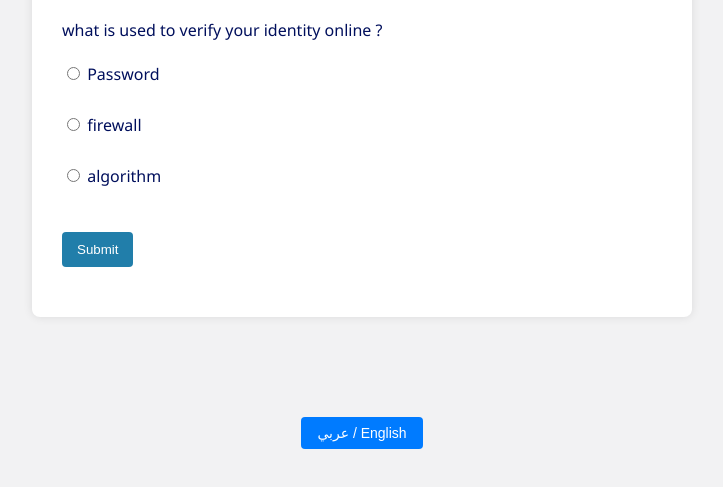
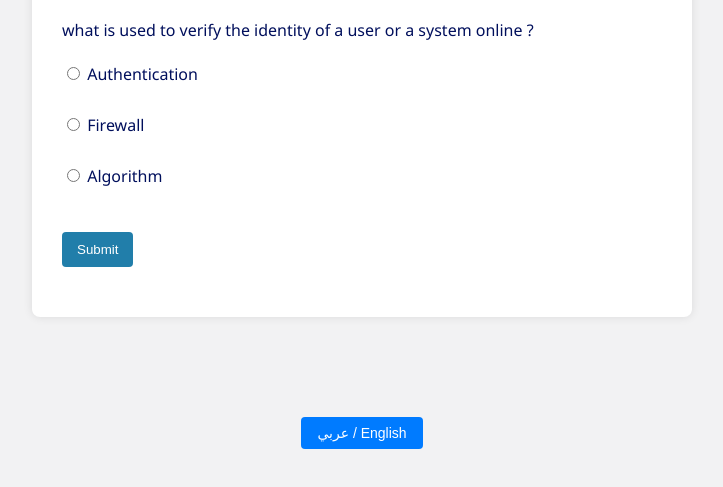
Before and after one commit to bitwiseclub/Bitfest2025, a plain HTML site: page questions/quest2.html in a window 1280 px wide. Shown: the part 197-684 px from the top of the page, without its empty margins (278-1001 px from the left). Drawn offline with Linux system fonts and the light colour scheme.

Commit message:
few updates on the questions

```diff
--- a/questions/quest2.html
+++ b/questions/quest2.html
@@ -47,19 +47,19 @@
 <body>
   <div class="container">
     <h1 id="q-title">Question 2</h1>
-    <p id="question-text">what is used to verify your identity online ?</p>
+    <p id="question-text">what is used to verify the identity of a user or a system online ?</p>
     <form id="quiz-form">
       <label class="option-label">
-        <input type="radio" name="answer" value="Password" />
-        <span id="opt1-text">Password</span>
+        <input type="radio" name="answer" value="Authentication" />
+        <span id="opt1-text">Authentication</span>
       </label>
       <label class="option-label">
         <input type="radio" name="answer" value="firewall" />
-        <span id="opt2-text">firewall</span>
+        <span id="opt2-text">Firewall</span>
       </label>
       <label class="option-label">
         <input type="radio" name="answer" value="algorithm" />
-        <span id="opt3-text">algorithm</span>
+        <span id="opt3-text">Algorithm</span>
       </label>
       <br>
       <button type="button" onclick="checkAnswer()" id="submit-btn">Submit</button>
@@ -72,15 +72,15 @@
   </div>
 
   <script>
-    const correctAnswer = "Password";
+    const correctAnswer = "Authentication";
     let currentLang = "en";
 
     const translations = {
       en: {
         title: "Question 2",
-        question: "What is used to verify your identity online?",
+        question: "what is used to verify the identity of a user or a system online ?",
         options: [
-          "Password",
+          "Authentication",
           "Firewall",
           "Algorithm",
 
@@ -93,9 +93,9 @@
         title: "السؤال 2",
         question: "ما الذي يُستخدم للتحقق من هويتك عبر الإنترنت؟",
         options: [
-          "كلمة المرور",
-          "جدار الحماية",
-          "خوارزمية",
+          "Authentication",
+          "Firewall",
+          "Algorithm",
 
         ],
         submit: "إرسال",
```
Also changed, not shown: questions/quest5.html (+2 -1 lines), data.txt (added), questions/quest10.html (renamed from questions/quest.html).
